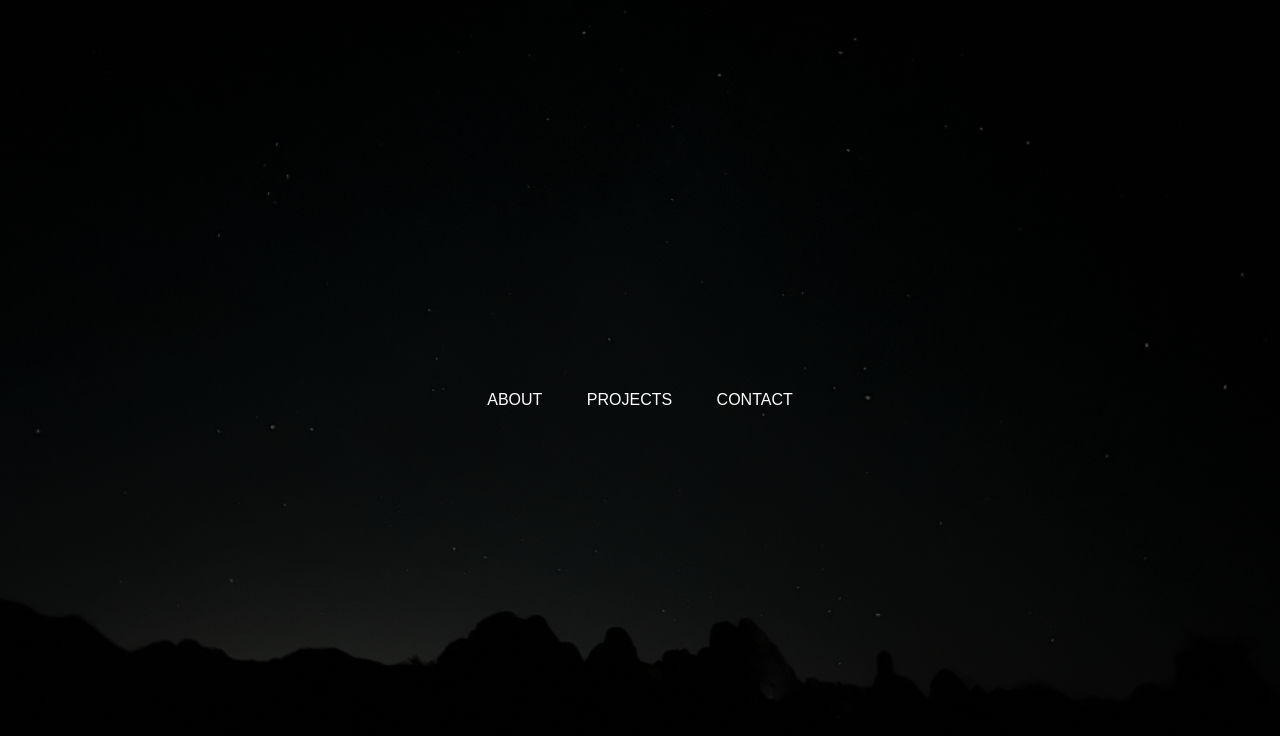
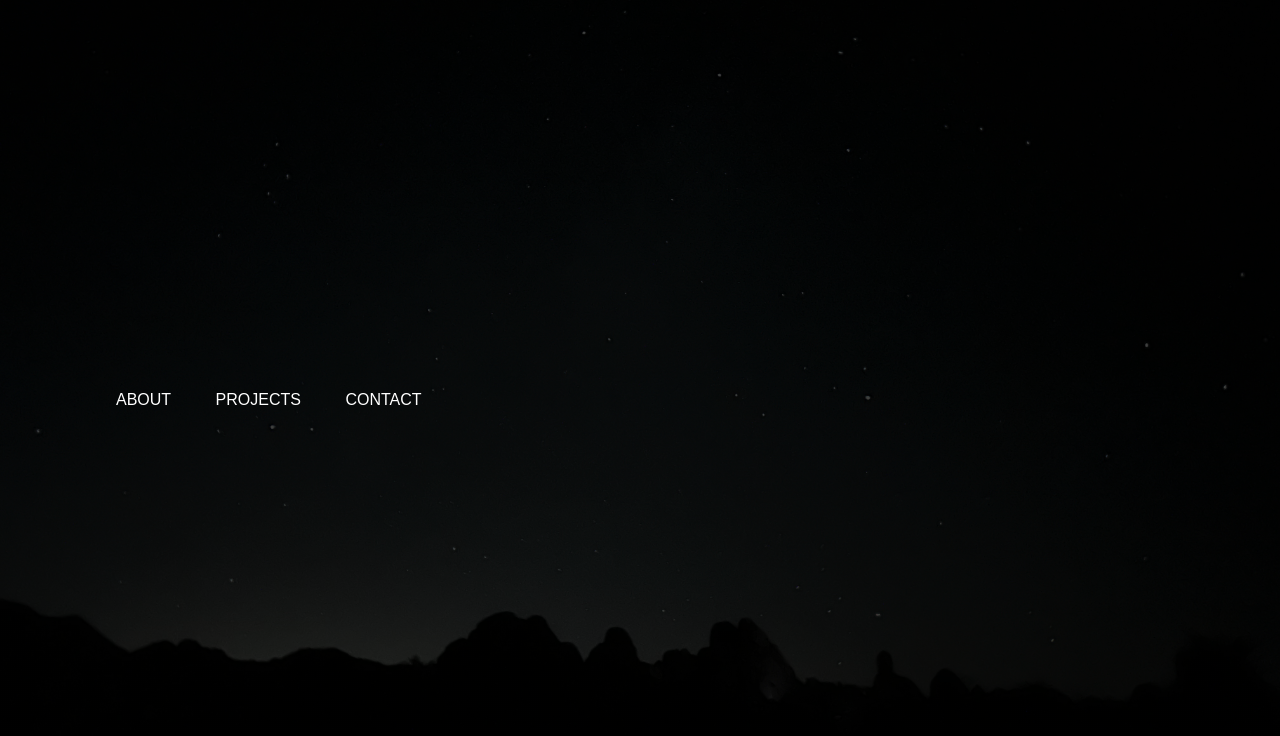
Before and after one commit to michaelrferrell/michaelrferrell.github.io, a plain HTML site: page index.html in a window 1280 px wide. Drawn offline with Linux system fonts and the light colour scheme.

Commit message:
Update style.css

```diff
--- a/style.css
+++ b/style.css
@@ -17,13 +17,14 @@
     justify-content: center;
 }
 
-.navbar-container {
-    position: fixed; /* Fixed positioning ensures it stays in place while scrolling */
-    top: 0; /* Position at the top of the viewport */
-    float: right;
-    padding: 10px; /* Add padding for better visibility */
-    z-index: 1000; /* Set z-index to ensure it appears above other elements */
-  }
+.navbar {
+    width:85%;
+    margin: auto;
+    padding: 35px 0;
+    display: flex;
+    align-items: center;
+    justify-content: space-between;
+}
 
 .navbar ul li {
     list-style: none;
```
